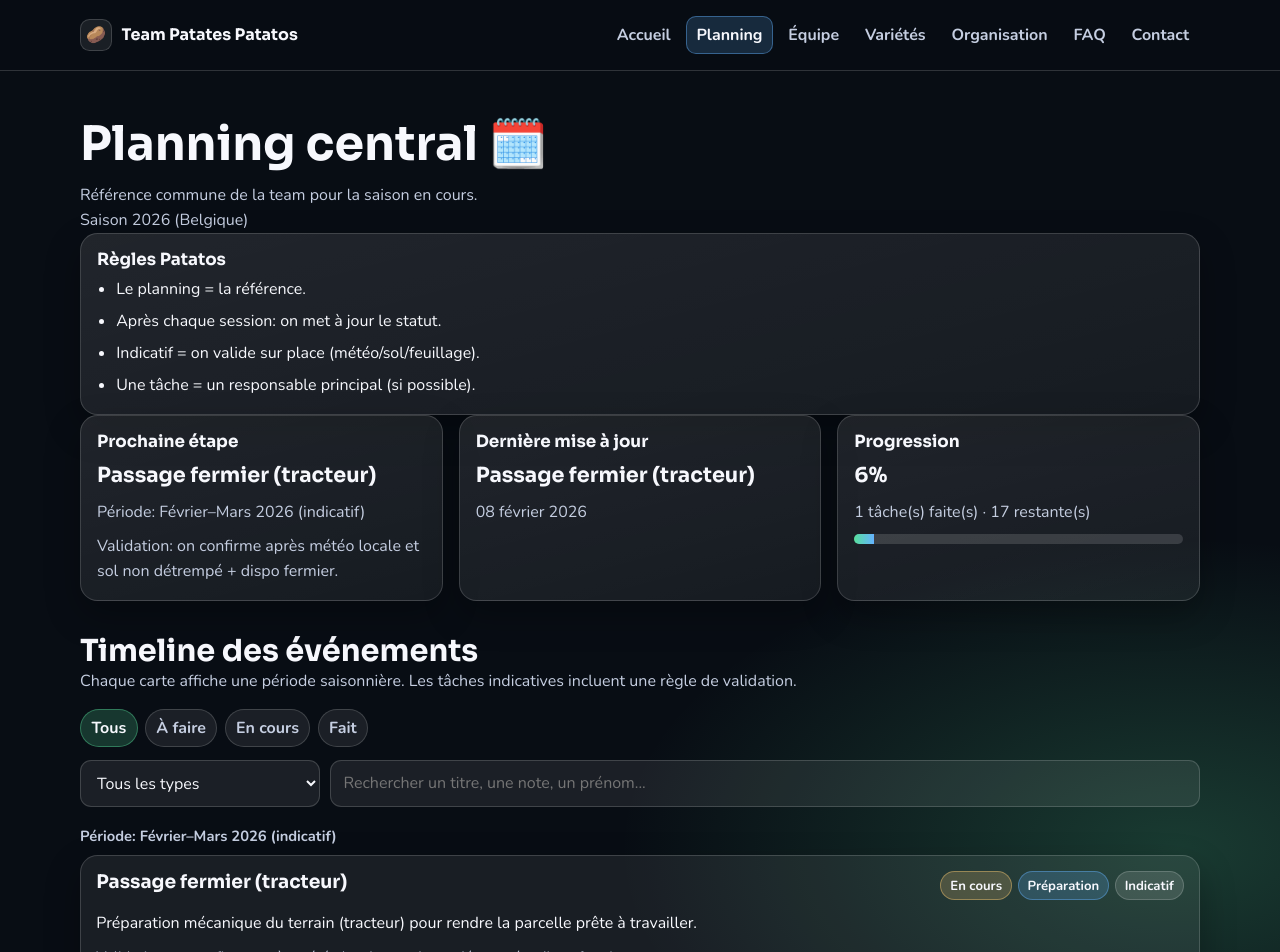
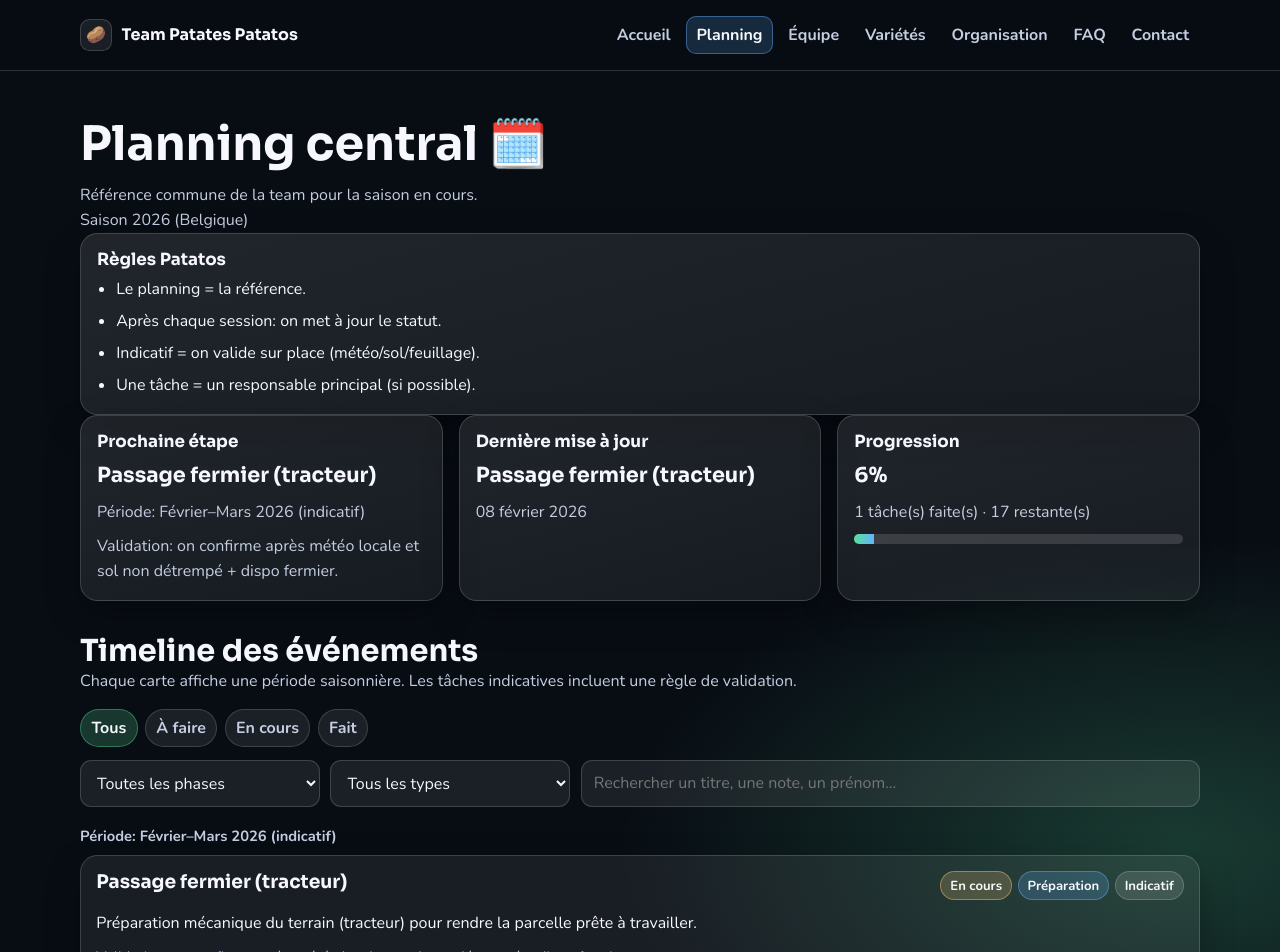
Before and after one commit to sebastiendewitodisee/Patatos, a React (Vite) app: page /#/planning in a window 1280 px wide. Shown: the top 952 px of the page. Built offline with nearby package versions, Linux system fonts and the light colour scheme.

Commit message:
Add planning phase filter

```diff
--- a/src/components/Filters.jsx
+++ b/src/components/Filters.jsx
@@ -1,11 +1,14 @@
 function Filters({
   statusFilter,
   onStatusChange,
+  phaseFilter,
+  onPhaseChange,
   typeFilter,
   onTypeChange,
   search,
   onSearchChange,
   statusOptions,
+  phaseOptions,
   typeOptions,
 }) {
   return (
@@ -24,6 +27,22 @@ function Filters({
       </div>
 
       <div className="filter-fields">
+        <label htmlFor="phase-filter" className="sr-only">
+          Filtrer par phase
+        </label>
+        <select
+          id="phase-filter"
+          className="select"
+          value={phaseFilter}
+          onChange={(event) => onPhaseChange(event.target.value)}
+        >
+          {phaseOptions.map((option) => (
+            <option key={option.value} value={option.value}>
+              {option.label}
+            </option>
+          ))}
+        </select>
+
         <label htmlFor="type-filter" className="sr-only">
           Filtrer par type
         </label>
--- a/src/pages/Planning.jsx
+++ b/src/pages/Planning.jsx
@@ -25,6 +25,7 @@ import {
 
 function Planning() {
   const [statusFilter, setStatusFilter] = useState("all");
+  const [phaseFilter, setPhaseFilter] = useState("all");
   const [typeFilter, setTypeFilter] = useState("all");
   const [search, setSearch] = useState("");
 
@@ -45,11 +46,17 @@ function Planning() {
     ];
   }, []);
 
+  const phaseOptions = useMemo(
+    () => [{ value: "all", label: "Toutes les phases" }, ...PHASE_ORDER.map((phase) => ({ value: phase, label: phase }))],
+    []
+  );
+
   const filteredEvents = useMemo(() => {
     const loweredSearch = search.trim().toLowerCase();
 
     return sortedEvents.filter((event) => {
       const matchesStatus = statusFilter === "all" || event.status === statusFilter;
+      const matchesPhase = phaseFilter === "all" || event.phase === phaseFilter;
       const matchesType = typeFilter === "all" || event.type === typeFilter;
       const matchesSearch =
         loweredSearch.length === 0 ||
@@ -59,9 +66,9 @@ function Planning() {
           .toLowerCase()
           .includes(loweredSearch);
 
-      return matchesStatus && matchesType && matchesSearch;
+      return matchesStatus && matchesPhase && matchesType && matchesSearch;
     });
-  }, [search, sortedEvents, statusFilter, typeFilter]);
+  }, [phaseFilter, search, sortedEvents, statusFilter, typeFilter]);
 
   return (
     <div className="container page-block planning-page">
@@ -125,11 +132,14 @@ function Planning() {
         <Filters
           statusFilter={statusFilter}
           onStatusChange={setStatusFilter}
+          phaseFilter={phaseFilter}
+          onPhaseChange={setPhaseFilter}
           typeFilter={typeFilter}
           onTypeChange={setTypeFilter}
           search={search}
           onSearchChange={setSearch}
           statusOptions={STATUS_OPTIONS}
+          phaseOptions={phaseOptions}
           typeOptions={typeOptions}
         />
         <Timeline events={filteredEvents} />
--- a/src/styles/components.css
+++ b/src/styles/components.css
@@ -242,7 +242,7 @@
 
 .filter-fields {
   display: grid;
-  grid-template-columns: minmax(180px, 240px) 1fr;
+  grid-template-columns: minmax(180px, 240px) minmax(180px, 240px) 1fr;
   gap: 0.65rem;
 }
 
```
